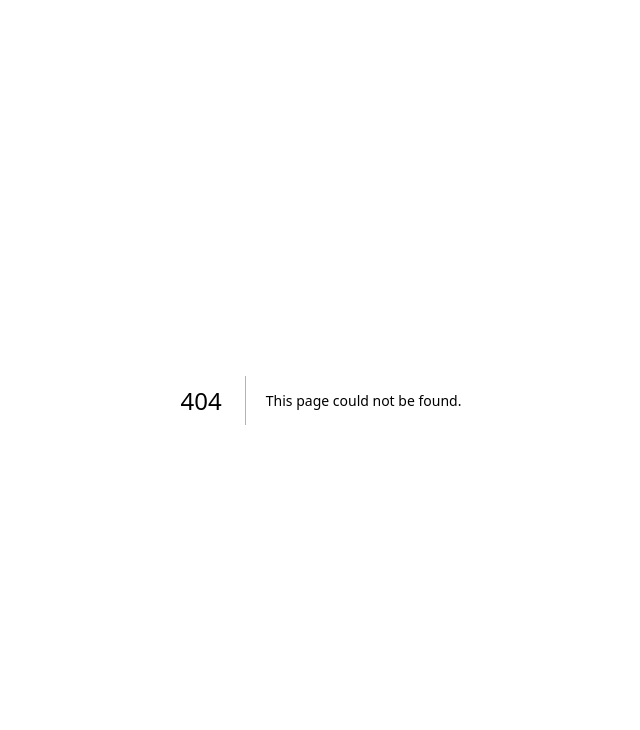
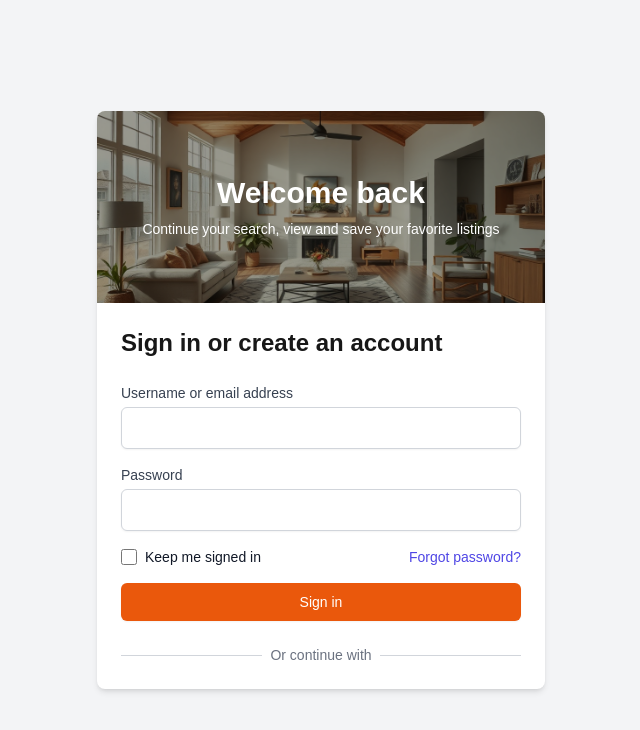
Before and after one commit to TheCryss/CasaYa-Frontend, a Next.js app: page /login in a window 1280 px wide. Before the commit this address had no page. Shown: the top 730 px of the page, without its empty margins (319-959 px from the left). Built offline with nearby package versions, Linux system fonts and the light colour scheme.

Commit message:
feat:login and sign up page created

```diff
--- /dev/null
+++ b/app/core/ui/components/landing/hero_login.tsx
@@ -0,0 +1,18 @@
+import Image from 'next/image'
+
+export default function HeroImage() {
+    return (
+        <div className="relative h-48">
+            <Image
+                src="/images/house_interior.png"
+                alt="Modern house with pool"
+                layout="fill"
+                objectFit="cover"
+            />
+            <div className="absolute inset-0 bg-black bg-opacity-40 flex flex-col justify-center items-center text-white">
+                <h1 className="text-3xl font-bold mb-2">Welcome back</h1>
+                <p className="text-sm">Continue your search, view and save your favorite listings</p>
+            </div>
+        </div>
+    )
+}
--- /dev/null
+++ b/app/core/ui/components/landing/login_form.tsx
@@ -0,0 +1,58 @@
+import Link from 'next/link'
+
+export default function LoginForm() {
+    return (
+        <form className="space-y-4">
+            <div>
+                <label htmlFor="email" className="block text-sm font-medium text-gray-700">
+                    Username or email address
+                </label>
+                <input
+                    type="email"
+                    id="email"
+                    name="email"
+                    required
+                    className="mt-1 block w-full px-3 py-2 border border-gray-300 rounded-md shadow-sm focus:outline-none focus:ring-indigo-500 focus:border-indigo-500"
+                />
+            </div>
+            <div>
+                <label htmlFor="password" className="block text-sm font-medium text-gray-700">
+                    Password
+                </label>
+                <input
+                    type="password"
+                    id="password"
+                    name="password"
+                    required
+                    className="mt-1 block w-full px-3 py-2 border border-gray-300 rounded-md shadow-sm focus:outline-none focus:ring-indigo-500 focus:border-indigo-500"
+                />
+            </div>
+            <div className="flex items-center justify-between">
+                <div className="flex items-center">
+                    <input
+                        id="remember-me"
+                        name="remember-me"
+                        type="checkbox"
+                        className="h-4 w-4 text-indigo-600 focus:ring-indigo-500 border-gray-300 rounded"
+                    />
+                    <label htmlFor="remember-me" className="ml-2 block text-sm text-gray-900">
+                        Keep me signed in
+                    </label>
+                </div>
+                <div className="text-sm">
+                    <Link href="#" className="font-medium text-indigo-600 hover:text-indigo-500">
+                        Forgot password?
+                    </Link>
+                </div>
+            </div>
+            <div>
+                <button
+                    type="submit"
+                    className="w-full flex justify-center py-2 px-4 border border-transparent rounded-md shadow-sm text-sm font-medium text-white bg-orange-600 hover:bg-orange-700 focus:outline-none focus:ring-2 focus:ring-offset-2 focus:ring-orange-500"
+                >
+                    Sign in
+                </button>
+            </div>
+        </form>
+    )
+}
--- /dev/null
+++ b/app/core/ui/components/sign_up/sign_up_form.tsx
@@ -0,0 +1,109 @@
+'use client'
+
+import { useState } from 'react'
+import Link from 'next/link'
+
+export default function SignUpForm() {
+    const [formData, setFormData] = useState({
+        firstName: '',
+        lastName: '',
+        email: '',
+        password: '',
+    })
+
+    const handleChange = (e: React.ChangeEvent<HTMLInputElement>) => {
+        const { name, value } = e.target
+        setFormData(prevState => ({
+            ...prevState,
+            [name]: value
+        }))
+    }
+
+    const handleSubmit = (e: React.FormEvent<HTMLFormElement>) => {
+        e.preventDefault()
+        // Handle form submission here
+        console.log('Form submitted:', formData)
+    }
+
+    return (
+        <form onSubmit={handleSubmit} className="space-y-4">
+            <div>
+                <label htmlFor="firstName" className="block text-sm font-medium text-gray-700">
+                    First name
+                </label>
+                <input
+                    type="text"
+                    id="firstName"
+                    name="firstName"
+                    value={formData.firstName}
+                    onChange={handleChange}
+                    required
+                    className="mt-1 block w-full px-3 py-2 border border-gray-300 rounded-md shadow-sm focus:outline-none focus:ring-indigo-500 focus:border-indigo-500"
+                    placeholder="First name"
+                />
+            </div>
+            <div>
+                <label htmlFor="lastName" className="block text-sm font-medium text-gray-700">
+                    Last name
+                </label>
+                <input
+                    type="text"
+                    id="lastName"
+                    name="lastName"
+                    value={formData.lastName}
+                    onChange={handleChange}
+                    required
+                    className="mt-1 block w-full px-3 py-2 border border-gray-300 rounded-md shadow-sm focus:outline-none focus:ring-indigo-500 focus:border-indigo-500"
+                    placeholder="Last name"
+                />
+            </div>
+            <div>
+                <label htmlFor="email" className="block text-sm font-medium text-gray-700">
+                    Email address
+                </label>
+                <input
+                    type="email"
+                    id="email"
+                    name="email"
+                    value={formData.email}
+                    onChange={handleChange}
+                    required
+                    className="mt-1 block w-full px-3 py-2 border border-gray-300 rounded-md shadow-sm focus:outline-none focus:ring-indigo-500 focus:border-indigo-500"
+                    placeholder="Email address"
+                />
+            </div>
+            <div>
+                <label htmlFor="password" className="block text-sm font-medium text-gray-700">
+                    Password
+                </label>
+                <input
+                    type="password"
+                    id="password"
+                    name="password"
+                    value={formData.password}
+                    onChange={handleChange}
+                    required
+                    className="mt-1 block w-full px-3 py-2 border border-gray-300 rounded-md shadow-sm focus:outline-none focus:ring-indigo-500 focus:border-indigo-500"
+                    placeholder="Password"
+                />
+            </div>
+            <div className="text-sm text-gray-600">
+                By selecting &quot;Sign up&quot;, you agree to our Terms of Use and Privacy Policy, and that you may be contacted by phone, text message and email about your inquiry.
+            </div>
+            <div>
+                <button
+                    type="submit"
+                    className="w-full flex justify-center py-2 px-4 border border-transparent rounded-md shadow-sm text-sm font-medium text-white bg-orange-600 hover:bg-orange-700 focus:outline-none focus:ring-2 focus:ring-offset-2 focus:ring-orange-500"
+                >
+                    Sign up
+                </button>
+            </div>
+            <div className="text-center text-sm">
+                Already have an account?{' '}
+                <Link href="/login" className="font-medium text-indigo-600 hover:text-indigo-500">
+                    Log in
+                </Link>
+            </div>
+        </form>
+    )
+}
--- /dev/null
+++ b/app/login/page.tsx
@@ -0,0 +1,28 @@
+import HeroImage from '../core/ui/components/landing/hero_login'
+import LoginForm from '../core/ui/components/landing/login_form'
+
+
+export default function LoginPage() {
+    return (
+        <div className="min-h-screen bg-gray-100 flex flex-col items-center justify-center p-4">
+            <div className="max-w-md w-full bg-white rounded-lg shadow-md overflow-hidden">
+                <HeroImage />
+                <div className="p-6">
+                    <h2 className="text-2xl font-bold mb-6">Sign in or create an account</h2>
+                    <LoginForm />
+                    <div className="mt-6">
+                        <div className="relative">
+                            <div className="absolute inset-0 flex items-center">
+                                <div className="w-full border-t border-gray-300"></div>
+                            </div>
+                            <div className="relative flex justify-center text-sm">
+                                <span className="px-2 bg-white text-gray-500">Or continue with</span>
+                            </div>
+                        </div>
+                        {/* <SocialLogin /> */}
+                    </div>
+                </div>
+            </div>
+        </div>
+    )
+}
--- /dev/null
+++ b/app/sign_up/page.tsx
@@ -0,0 +1,14 @@
+import SignUpForm from "../core/ui/components/sign_up/sign_up_form"
+
+export default function SignUpPage() {
+    return (
+        <div className="min-h-screen bg-gray-100 flex flex-col items-center justify-center p-4">
+            <div className="max-w-md w-full bg-white rounded-lg shadow-md overflow-hidden">
+                <div className="p-6">
+                    <h1 className="text-2xl font-bold mb-6 text-center">Sign up for a Real Estate account</h1>
+                    <SignUpForm />
+                </div>
+            </div>
+        </div>
+    )
+}
```
